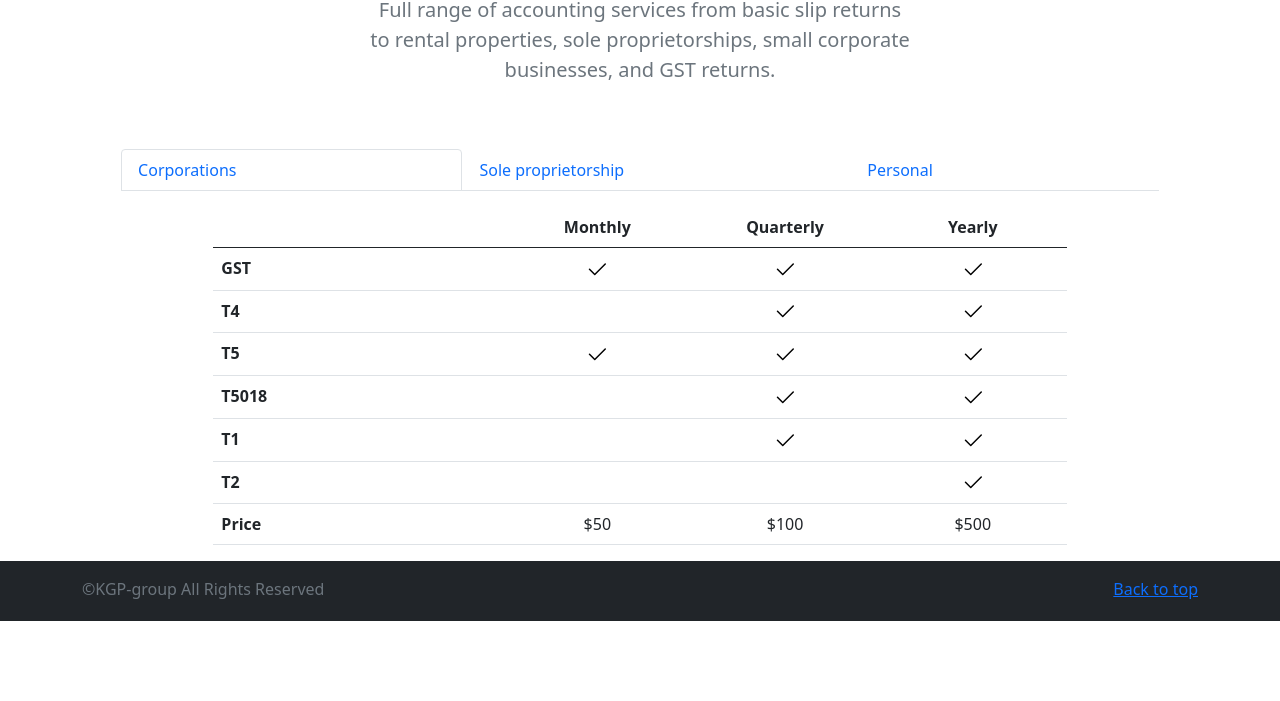
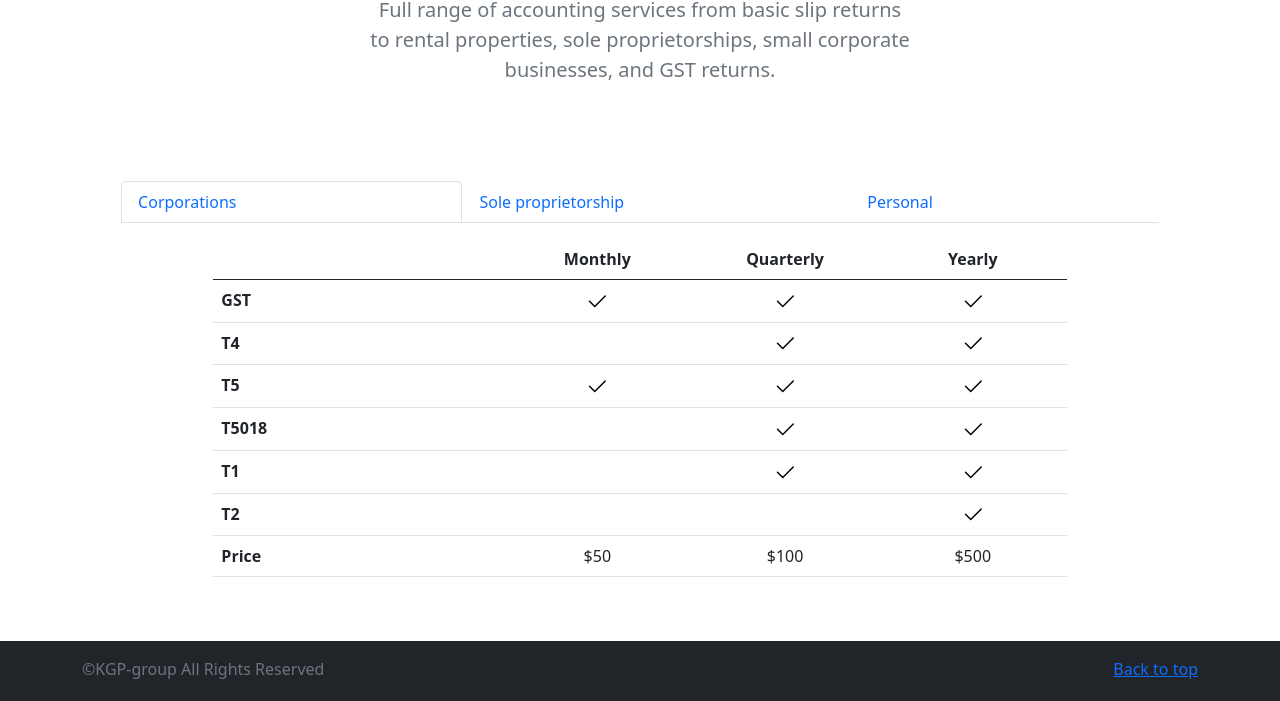
Before and after one commit to OlgaVlasova-IT/accounting-Kate, a plain HTML site: page services.html in a window 1280 px wide. Shown: the part 149-850 px from the top of the page. Before the commit the page ends 800 px from the top, so only its background shows below. Drawn offline with nearby package versions, Linux system fonts and the light colour scheme.

Commit message:
2022-05-06 10:07am

```diff
--- a/services.html
+++ b/services.html
@@ -69,7 +69,7 @@
         </div>
       </div>
     </div> -->
-      <section id="table my-3">
+      <section id="table" class="my-5">
         <nav class=" container d-flex justify-content-center col-10 my-3">
             <div class="nav nav-tabs" id="nav-tab" role="tablist">
               <button class="nav-link border tab-size" id="nav-home-tab" data-bs-toggle="tab" data-bs-target="#nav-home" type="button" role="tab" aria-controls="nav-home" aria-selected="true">Corporations</button>
```
